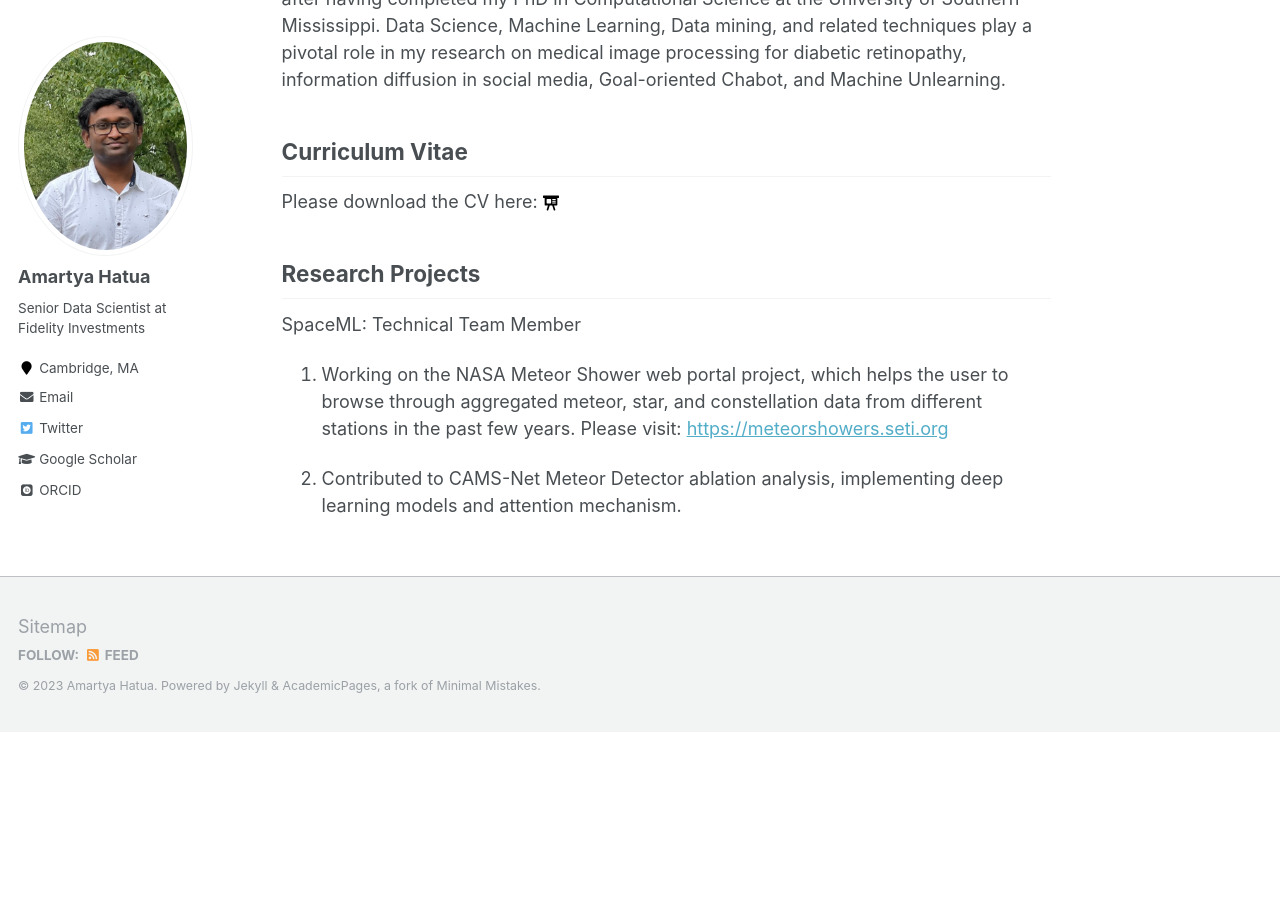
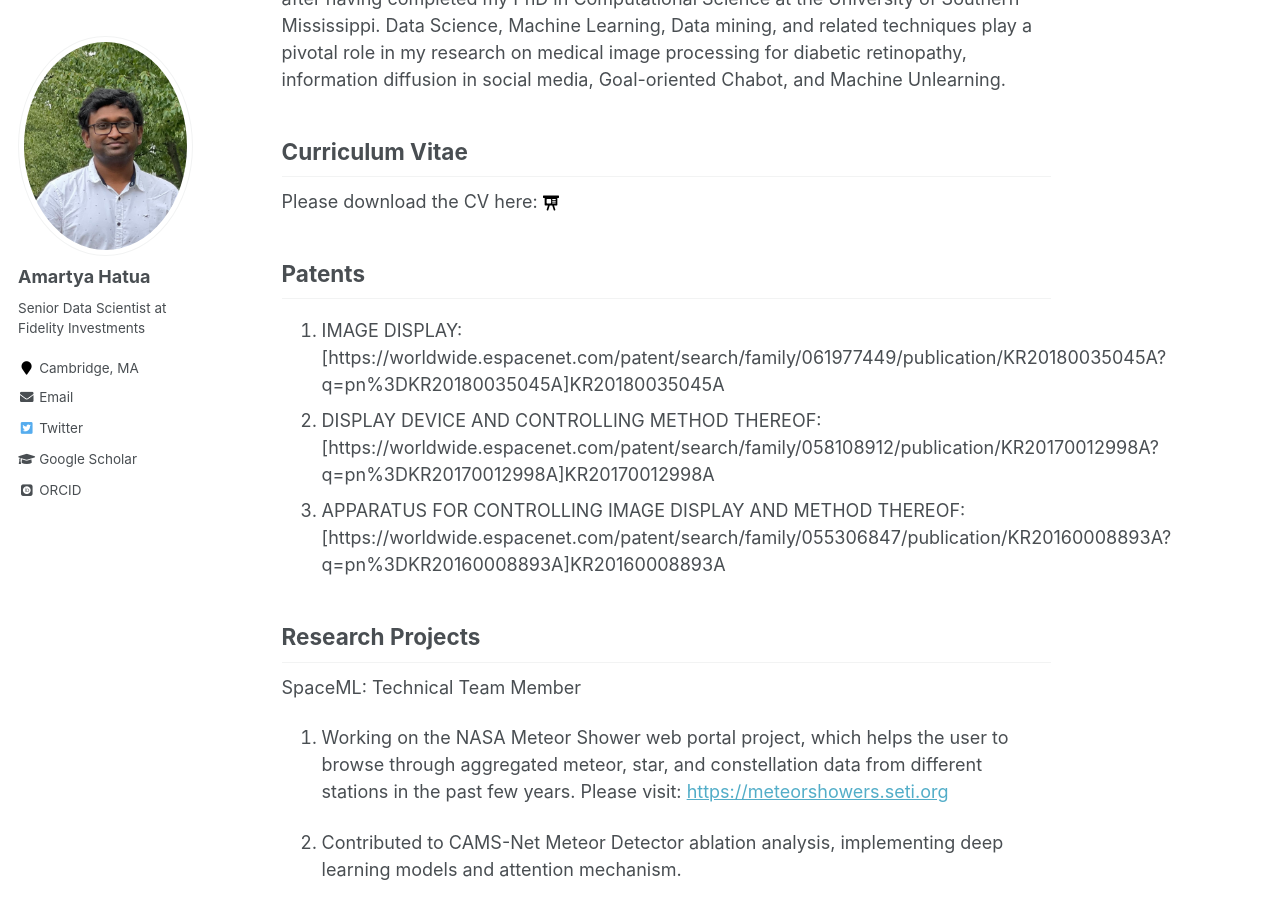
Before and after one commit to amartyahatua/amartyahatua.github.io, a Jekyll site: the page built from _pages/about.md, in a window 1280 px wide and 900 px high, scrolled down 324 px. Built offline with Jekyll 4.4.1, drawn with Linux system fonts in a browser that asks for light colours; some web fonts are replaced; before the commit the page ends 1056 px from its top, so only the background shows below that.

Commit message:
'adding'

```diff
--- a/_pages/about.md
+++ b/_pages/about.md
@@ -21,6 +21,11 @@ Please download the CV here:
 <img src="./../images/slides-icon.svg" width=16em title="Slides"/>
 </a>
 
+## Patents
+1. IMAGE DISPLAY: [https://worldwide.espacenet.com/patent/search/family/061977449/publication/KR20180035045A?q=pn%3DKR20180035045A]KR20180035045A
+2. DISPLAY DEVICE AND CONTROLLING METHOD THEREOF: [https://worldwide.espacenet.com/patent/search/family/058108912/publication/KR20170012998A?q=pn%3DKR20170012998A]KR20170012998A
+3. APPARATUS FOR CONTROLLING IMAGE DISPLAY AND METHOD THEREOF: [https://worldwide.espacenet.com/patent/search/family/055306847/publication/KR20160008893A?q=pn%3DKR20160008893A]KR20160008893A
+
 ## Research Projects
 
 SpaceML: Technical Team Member
```
